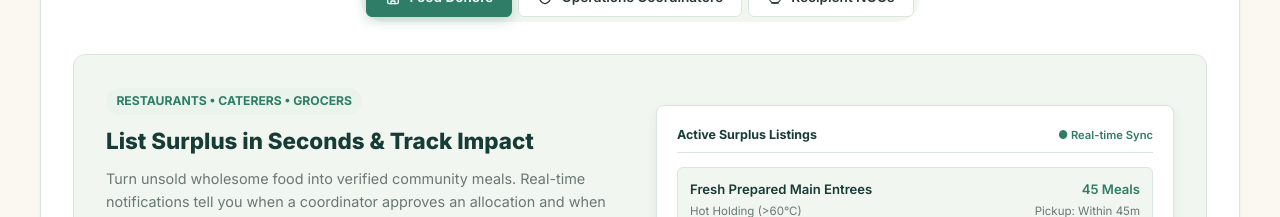
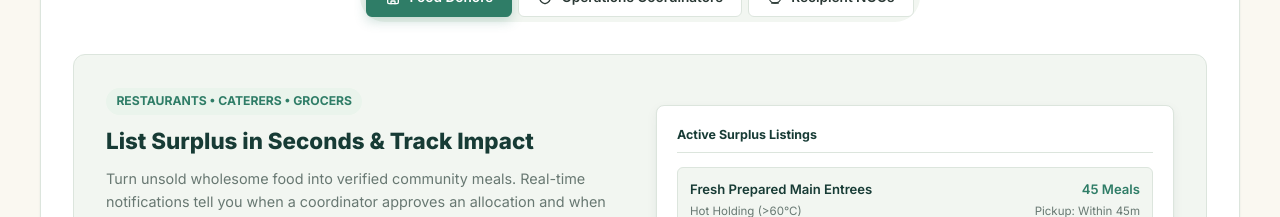
Before and after one commit to ashish-dev-hub/RescueBite-AI, a React (Vite) app in the folder frontend/: page / in a window 1280 px wide. Shown: the part 1480-1697 px from the top of the page. Built offline with nearby package versions, Linux system fonts and the light colour scheme; no server answers.

Commit message:
refactor(ui): remove Real-time Sync badge from role showcase

```diff
--- a/frontend/src/pages/LandingPage.jsx
+++ b/frontend/src/pages/LandingPage.jsx
@@ -874,9 +874,6 @@ export default function LandingPage({ onSelectRole, onOpenAuth }) {
                 {activeRoleTab === 'coordinator' && 'Live Priority Queue'}
                 {activeRoleTab === 'ngo' && 'Active Intake Quotas'}
               </span>
-              <span style={{ fontSize: '0.7rem', color: 'var(--color-network-green)', fontWeight: 600 }}>
-                ● Real-time Sync
-              </span>
             </div>
 
             <div style={{ display: 'flex', flexDirection: 'column', gap: '0.65rem' }}>
```
